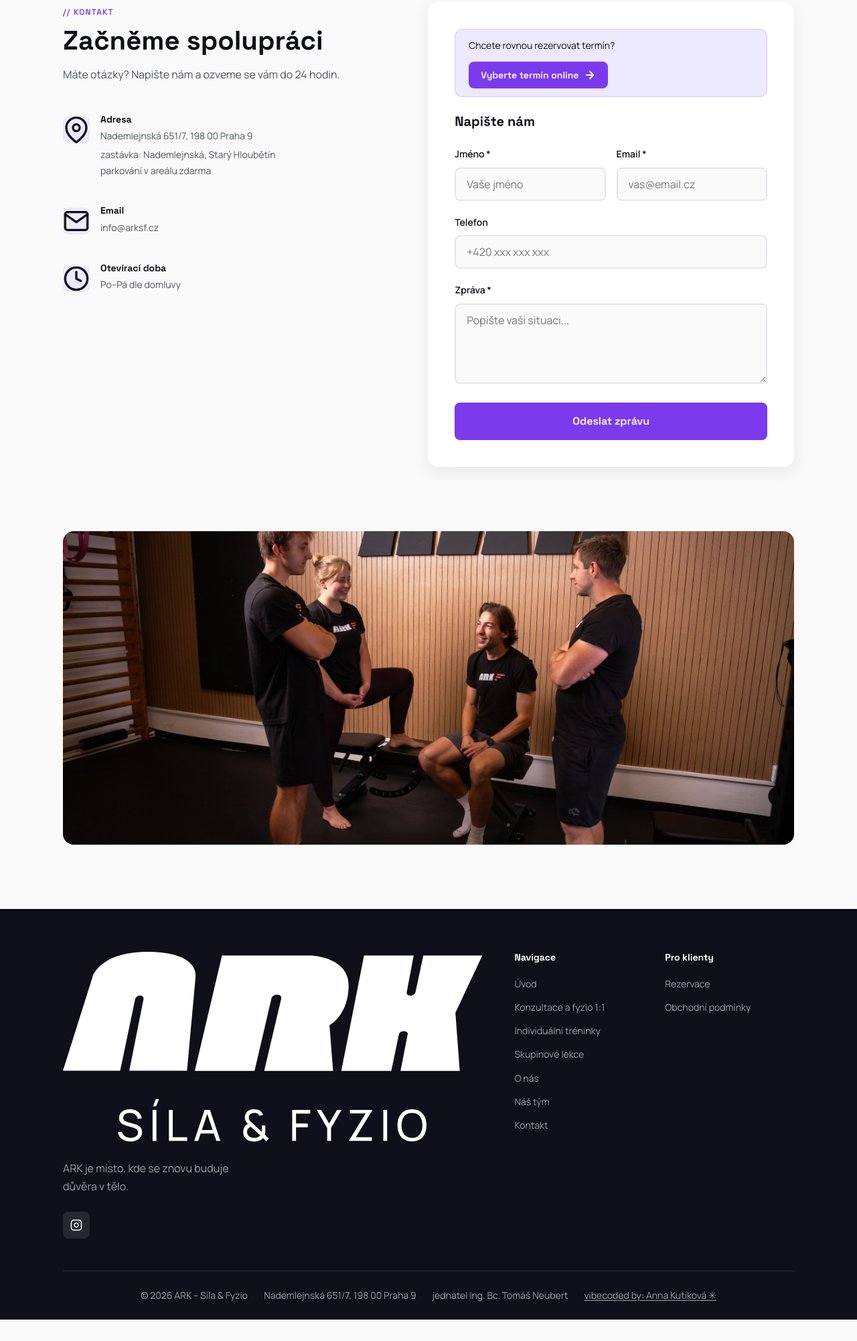
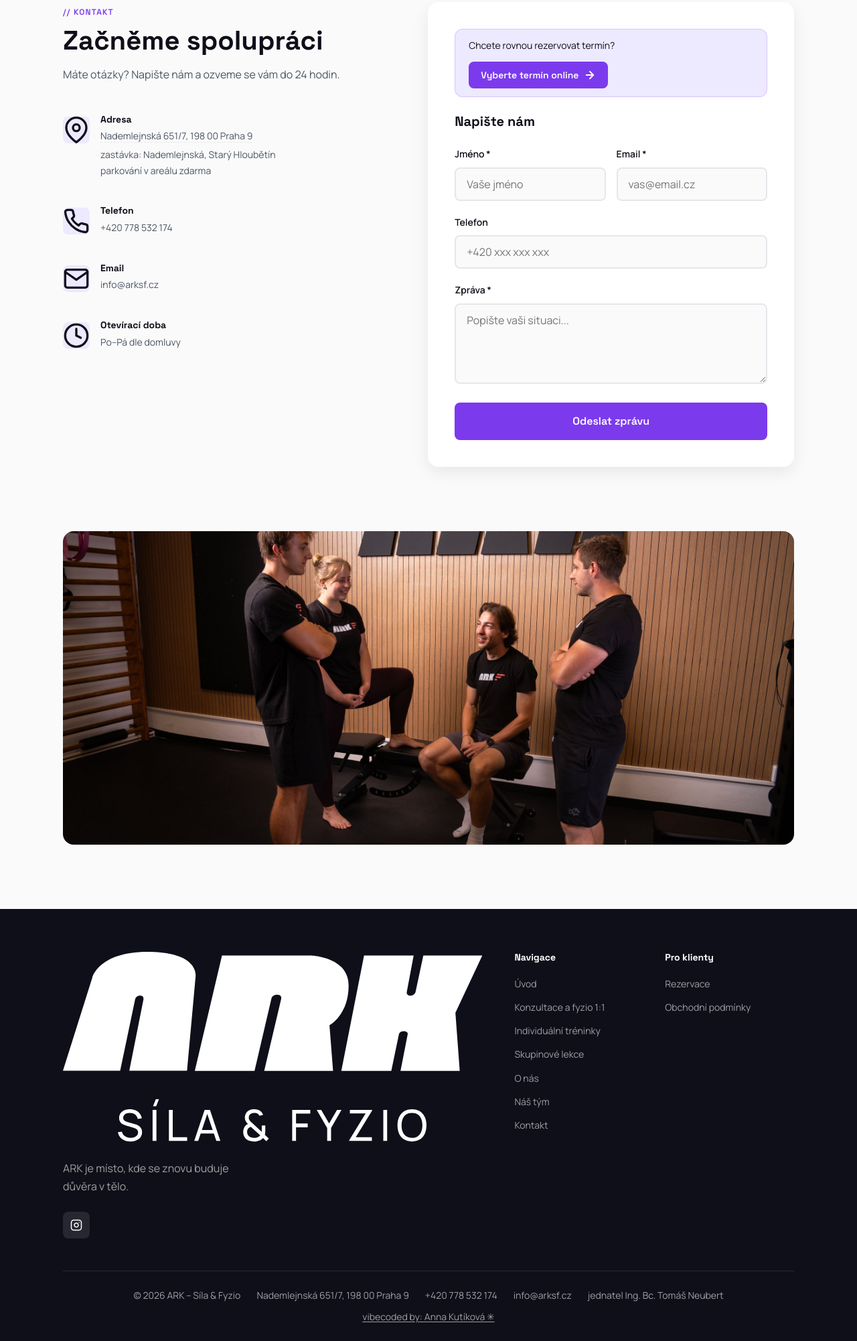
Before and after one commit to ARKSF/arksf-web, an Astro site: page /kontakt in a window 1280 px wide. Shown: the part 165-2167 px from the top of the page at 67% size. Before the commit the page ends 2135 px from the top, so only its background shows below. Built offline with nearby package versions, Linux system fonts and the light colour scheme; Astro itself is replaced by a stand-in of ours.

Commit message:
Add phone number to contact, closing CTA and footer
+420 778 532 174 (from the Google Maps listing), as a tel: link.

Co-Authored-By: Claude Opus 5.5 <noreply@anthropic.com>

```diff
--- a/src/components/CtaBand.astro
+++ b/src/components/CtaBand.astro
@@ -20,6 +20,7 @@ const { cta } = home;
                 <h2>{cta.title}</h2>
                 <p>{cta.text}</p>
                 <p class="cta-address"><Icon name="map-pin" /> <a href={site.address.mapsUrl} target="_blank" rel="noopener">{site.address.full}</a></p>
+                <p class="cta-address cta-phone"><Icon name="phone" /> <a href={site.phone.href}>{site.phone.display}</a></p>
             </div>
             <div class="cta-actions">
                 <Button href={cta.primary.href} variant="accent" size="lg" blockOnMobile>{cta.primary.label} <Icon name="arrow-right" strokeWidth="2.5" /></Button>
@@ -57,6 +58,7 @@ const { cta } = home;
     .cta-text h2 { color: var(--color-text-inverse); font-size: var(--text-h2); margin-bottom: var(--space-12); }
     .cta-text p { color: var(--color-text-inverse-muted); max-width: 520px; }
     .cta-address { display: flex; align-items: center; gap: var(--space-8); margin-top: var(--space-16); font-size: var(--text-sm); }
+    .cta-phone { margin-top: var(--space-8); }
     .cta-address :global(svg) { width: 16px; height: 16px; color: var(--color-accent); flex-shrink: 0; }
     .cta-address a:hover { color: var(--color-text-inverse); }
     .cta-actions { display: flex; flex-direction: column; gap: var(--space-12); flex-shrink: 0; }
--- a/src/components/Footer.astro
+++ b/src/components/Footer.astro
@@ -35,6 +35,8 @@ import nav from '../data/nav.json';
         <div class="footer-bottom">
             <p>{site.copyright}</p>
             <p>{site.address.full}</p>
+            <p><a href={site.phone.href}>{site.phone.display}</a></p>
+            <p><a href={`mailto:${site.email}`}>{site.email}</a></p>
             <p>jednatel {site.director}</p>
             <p><a href={site.credit.url} target="_blank" rel="noopener" class="footer-credit">{site.credit.label}</a></p>
         </div>
--- a/src/components/home/Contact.astro
+++ b/src/components/home/Contact.astro
@@ -29,6 +29,15 @@ const Heading = asPageTitle ? 'h1' : 'h2';
                             <h4>Adresa</h4>
                             <p><a href={site.address.mapsUrl} target="_blank" rel="noopener" class="address-link">{site.address.full}</a></p>
                             <p class="contact-note">{site.address.transport}<br>{site.address.parking}</p>
+                        </div>
+                    </li>
+                    <li>
+                        <div class="contact-list-icon">
+                            <Icon name="phone" />
+                        </div>
+                        <div>
+                            <h4>Telefon</h4>
+                            <p><a href={site.phone.href}>{site.phone.display}</a></p>
                         </div>
                     </li>
                     <li>
--- a/src/components/icons.ts
+++ b/src/components/icons.ts
@@ -16,6 +16,7 @@ export const icons = {
   'mail': '<path d="M4 4h16c1.1 0 2 .9 2 2v12c0 1.1-.9 2-2 2H4c-1.1 0-2-.9-2-2V6c0-1.1.9-2 2-2z"/><polyline points="22,6 12,13 2,6"/>',
   'map-pin': '<path d="M21 10c0 7-9 13-9 13s-9-6-9-13a9 9 0 0 1 18 0z"/><circle cx="12" cy="10" r="3"/>',
   'message-square': '<path d="M21 15a2 2 0 0 1-2 2H7l-4 4V5a2 2 0 0 1 2-2h14a2 2 0 0 1 2 2z"/>',
+  'phone': '<path d="M22 16.92v3a2 2 0 0 1-2.18 2 19.79 19.79 0 0 1-8.63-3.07 19.5 19.5 0 0 1-6-6 19.79 19.79 0 0 1-3.07-8.67A2 2 0 0 1 4.11 2h3a2 2 0 0 1 2 1.72 12.84 12.84 0 0 0 .7 2.81 2 2 0 0 1-.45 2.11L8.09 9.91a16 16 0 0 0 6 6l1.27-1.27a2 2 0 0 1 2.11-.45 12.84 12.84 0 0 0 2.81.7A2 2 0 0 1 22 16.92z"/>',
   'shield': '<path d="M12 22s8-4 8-10V5l-8-3-8 3v7c0 6 8 10 8 10z"/>',
   'star': '<polygon points="12 2 15.09 8.26 22 9.27 17 14.14 18.18 21.02 12 17.77 5.82 21.02 7 14.14 2 9.27 8.91 8.26 12 2"/>',
   'image': '<rect x="3" y="3" width="18" height="18" rx="2" ry="2"/><circle cx="8.5" cy="8.5" r="1.5"/><polyline points="21 15 16 10 5 21"/>',
--- a/src/data/site.json
+++ b/src/data/site.json
@@ -3,6 +3,10 @@
   "title": "ARK | Síla & Fyzio",
   "url": "https://arksf.cz",
   "email": "info@arksf.cz",
+  "phone": {
+    "display": "+420 778 532 174",
+    "href": "tel:+420778532174"
+  },
   "tagline": "ARK je místo, kde se znovu buduje důvěra v tělo.",
   "address": {
     "full": "Nademlejnská 651/7, 198 00 Praha 9",
```
Also changed, not shown: README.md.
